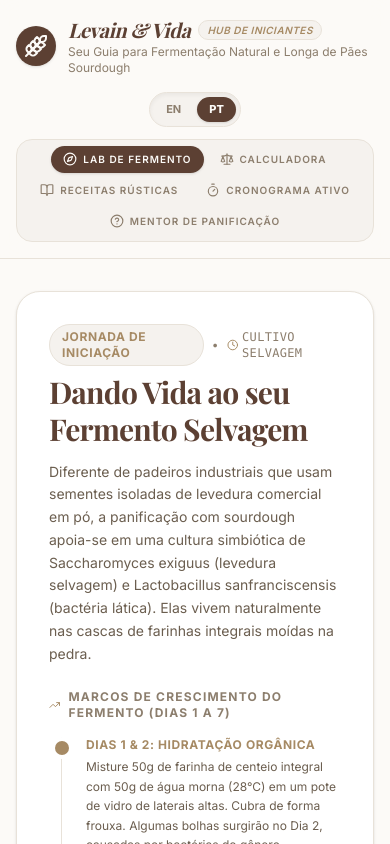
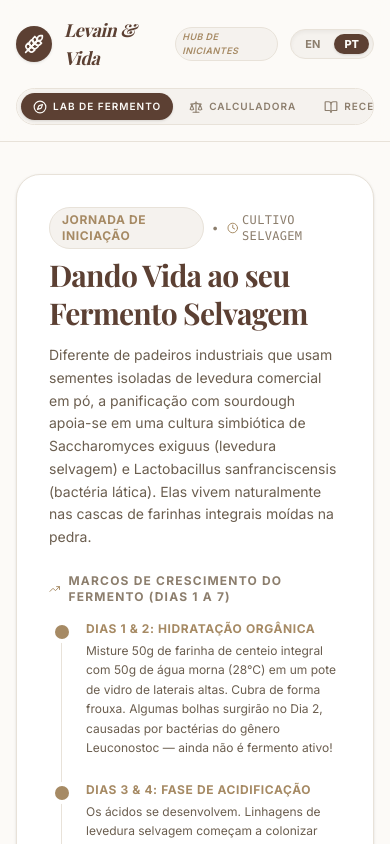
Before and after one commit to rosangelamartins-coder/Levain-Vida, a Next.js app: page / in a window 390 px wide. Shown: the top 844 px of the page. Built offline with nearby package versions, Linux system fonts and the light colour scheme; a web font is replaced by a local one.

Commit message:
feat(ui): improve header responsiveness
Update navigation header layout to ensure proper alignment and visibility on smaller screens, including responsive typography for the app title and branding.

```diff
--- a/app/page.tsx
+++ b/app/page.tsx
@@ -767,22 +767,44 @@ export default function SourdoughCompanion() {
     <div className="min-h-screen bg-[#fcfaf7] text-[#4a3f35] font-sans antialiased overflow-x-hidden pb-12">
       {/* Header Banner - High contrast editorial style */}
       <header id="header-nav" className="w-full border-b border-[#e8e2d9] bg-[#fcfaf7]/90 backdrop-blur-md sticky top-0 z-50 px-4 md:px-8 py-4 transition-all duration-300">
-        <div className="max-w-7xl mx-auto flex flex-col md:flex-row items-center justify-between gap-4">
-          <div className="flex items-center gap-3">
-            <div className="p-2 bg-[#5c4033] text-[#fcfaf7] rounded-full shadow-sm">
-              <Wheat className="w-6 h-6" />
+        <div className="max-w-7xl mx-auto flex flex-col md:flex-row md:items-center justify-between gap-4">
+          <div className="flex items-center justify-between w-full md:w-auto gap-3">
+            <div className="flex items-center gap-3">
+              <div className="p-2 bg-[#5c4033] text-[#fcfaf7] rounded-full shadow-sm">
+                <Wheat className="w-5 h-5 md:w-6 md:h-6" />
+              </div>
+              <div>
+                <h1 className="text-lg md:text-xl font-bold tracking-tight font-serif text-[#5c4033] italic flex items-center gap-2">
+                  {t.appName} <span className="text-[9px] md:text-[10px] font-sans font-semibold py-0.5 px-1.5 md:px-2 bg-[#f5f2ee] text-[#a68a64] border border-[#e8e2d9] rounded-full uppercase tracking-wider">{t.appSub}</span>
+                </h1>
+                <p className="text-[10px] md:text-xs text-[#8c7e6d] hidden sm:block">{t.appDesc}</p>
+              </div>
             </div>
-            <div>
-              <h1 className="text-xl font-bold tracking-tight font-serif text-[#5c4033] italic flex items-center gap-2">
-                {t.appName} <span className="text-[10px] font-sans font-semibold py-0.5 px-2 bg-[#f5f2ee] text-[#a68a64] border border-[#e8e2d9] rounded-full uppercase tracking-wider">{t.appSub}</span>
-              </h1>
-              <p className="text-xs text-[#8c7e6d]">{t.appDesc}</p>
+
+            {/* Language Selector (mobile only) */}
+            <div className="flex md:hidden items-center gap-1 bg-[#f5f2ee] p-1 rounded-full border border-[#e8e2d9] shadow-inner shrink-0">
+              <button
+                onClick={() => setLang("en")}
+                className={`px-2.5 py-0.5 text-[11px] font-bold rounded-full transition-all duration-200 cursor-pointer ${
+                  lang === "en" ? "bg-[#5c4033] text-[#fcfaf7] shadow-sm font-extrabold" : "text-[#8c7e6d] hover:text-[#5c4033]"
+                }`}
+              >
+                EN
+              </button>
+              <button
+                onClick={() => setLang("pt")}
+                className={`px-2.5 py-0.5 text-[11px] font-bold rounded-full transition-all duration-200 cursor-pointer ${
+                  lang === "pt" ? "bg-[#5c4033] text-[#fcfaf7] shadow-sm font-extrabold" : "text-[#8c7e6d] hover:text-[#5c4033]"
+                }`}
+              >
+                PT
+              </button>
             </div>
           </div>
 
           <div className="flex flex-col md:flex-row items-center gap-3 w-full md:w-auto">
-            {/* Language Selector */}
-            <div className="flex items-center gap-1 bg-[#f5f2ee] p-1 rounded-full border border-[#e8e2d9] shadow-inner">
+            {/* Language Selector (desktop only) */}
+            <div className="hidden md:flex items-center gap-1 bg-[#f5f2ee] p-1 rounded-full border border-[#e8e2d9] shadow-inner">
               <button
                 onClick={() => setLang("en")}
                 className={`px-3 py-1 text-[11px] font-bold rounded-full transition-all duration-200 cursor-pointer ${
@@ -801,8 +823,8 @@ export default function SourdoughCompanion() {
               </button>
             </div>
 
-            {/* Core App Navigation Tabs */}
-            <nav id="navbar-tabs" className="flex flex-wrap items-center justify-center gap-1 bg-[#f5f2ee] p-1.5 md:p-1 rounded-2xl md:rounded-full border border-[#e8e2d9] w-full md:w-auto">
+            {/* Core App Navigation Tabs - Scrollable on mobile, beautiful, no wrapping */}
+            <nav id="navbar-tabs" className="flex items-center gap-1 bg-[#f5f2ee] p-1 rounded-full border border-[#e8e2d9] overflow-x-auto flex-nowrap w-full md:w-auto [&::-webkit-scrollbar]:hidden [-ms-overflow-style:none] [scrollbar-width:none]">
               <button
                 id="tab-starter-btn"
                 onClick={() => setActiveTab("starter")}
@@ -1294,7 +1316,7 @@ export default function SourdoughCompanion() {
                     <div className="flex items-center justify-between mt-2 pt-1">
                       <span className="text-[10px] text-[#8c7e6d]">{t.formulaLabel} (26 × 3) - Room - Flour - Levain</span>
                       <span className="font-mono text-xs font-bold bg-[#5c4033] text-[#fcfaf7] px-3 py-1 rounded-full border border-[#5c4033]">
-                        {idealWaterTemp}ºC ({~Math.round((idealWaterTemp * 9/5) + 32)}ºF)
+                        {idealWaterTemp}ºC (~{Math.round((idealWaterTemp * 9/5) + 32)}ºF)
                       </span>
                     </div>
                   </div>
```
